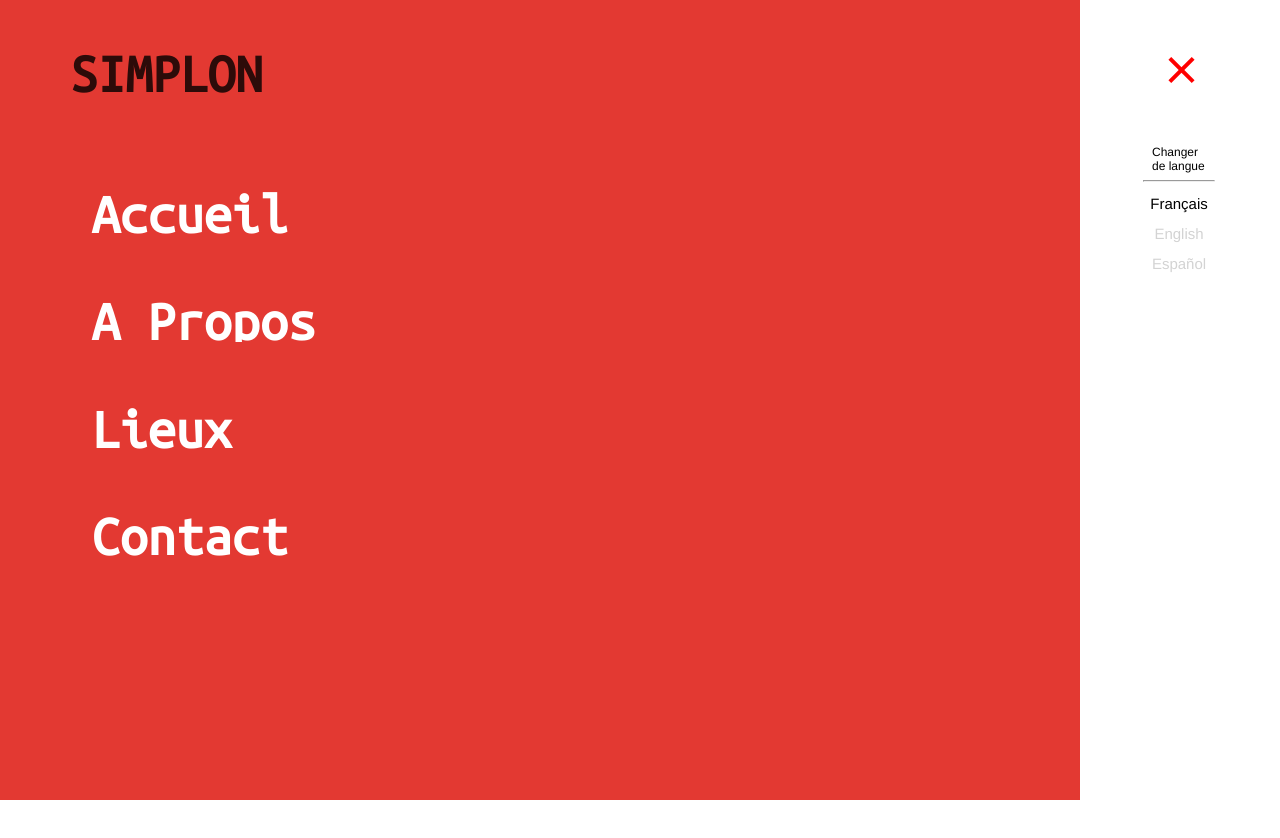
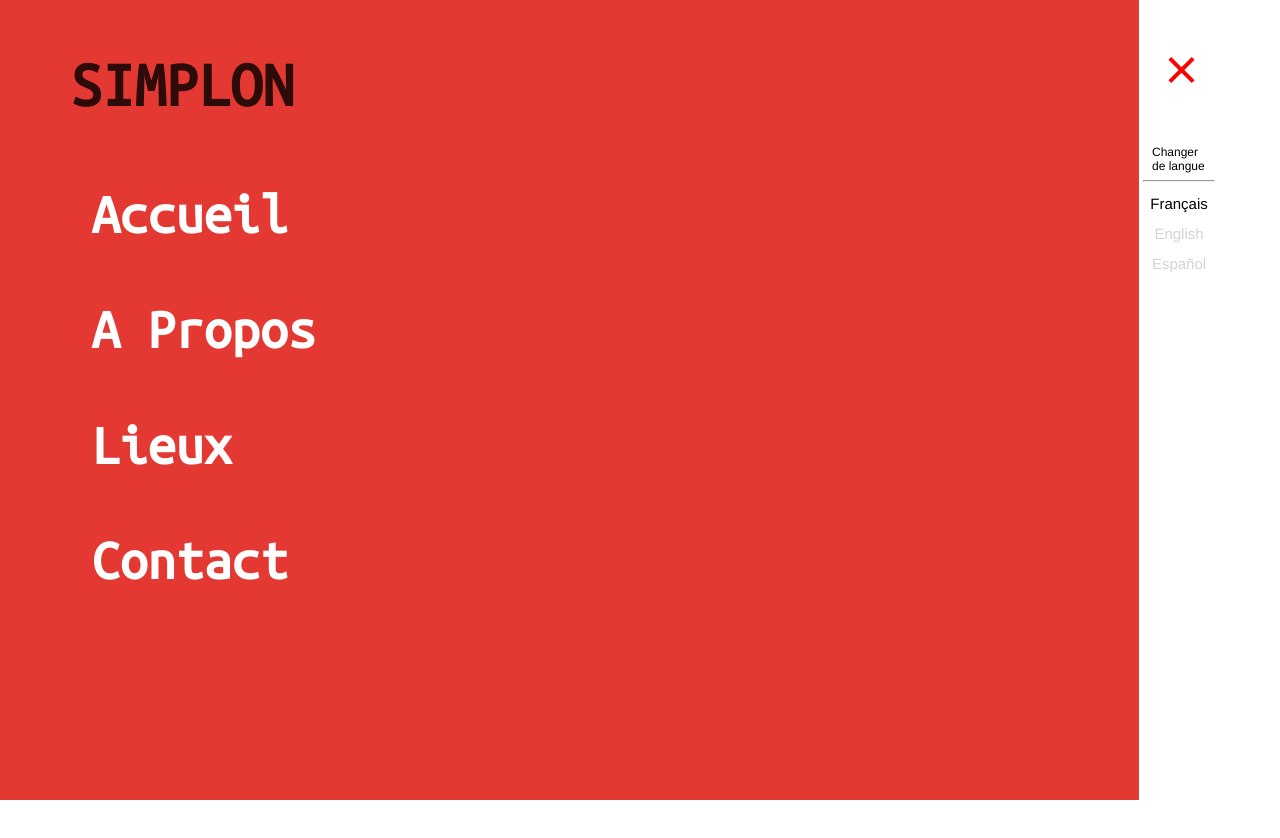
Before and after one commit to MoreiraBrian/menuburger, a plain HTML site: page index.html in a window 1280 px wide. Both pictures are taken after a click on the element 1181 px from the left and 72 px from the top of the page. Drawn offline with Linux system fonts and the light colour scheme.

Commit message:
some changes.

```diff
--- a/style.css
+++ b/style.css
@@ -12,7 +12,7 @@
 }
 
 h2 {
-    font-size: 55px;
+    font-size: 4em;
     opacity: 0.8;
 }
 
@@ -20,7 +20,7 @@
     position: fixed;
     right: 0;
     height: 100vh;
-    width: 200px;
+    width: 11vw;
     background-color: #111111;
     opacity: 0.6;
 }
@@ -29,7 +29,7 @@
     position: fixed;
     right: 0;
     height: 100vh;
-    width: 200px;
+    width: 11vw;
     background-color: white;
     z-index: 1;
     display: none;
@@ -37,7 +37,7 @@
 
 #red {
     height: 100vh;
-    width: 100%;
+    width: 89vw;
     background-color: #e33932;
     display: none;
     z-index: 1;
@@ -191,7 +191,7 @@
 #sousmenu li {
     margin-top: 2%;
     margin-bottom: 7%;
-    height: 49px;
+    height: auto;
     width: 50%;
     overflow: hidden;
 }
```
